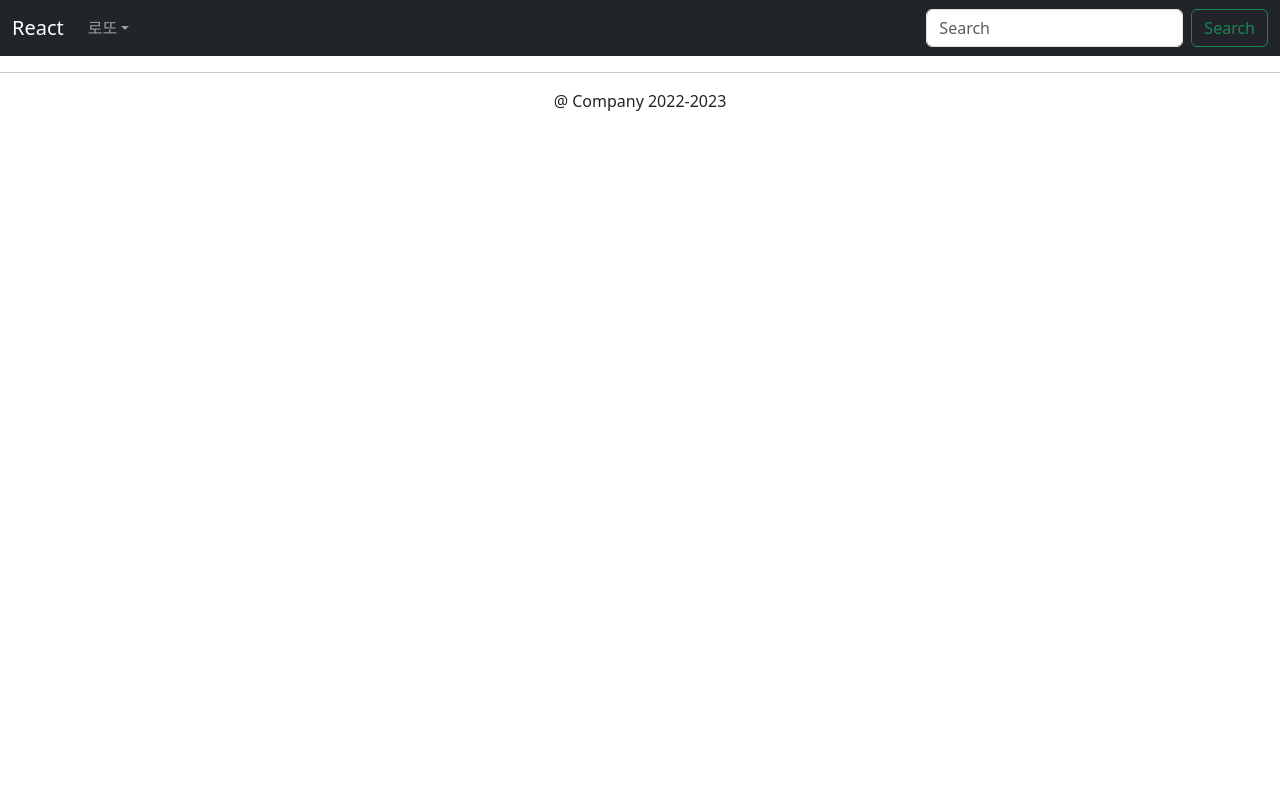
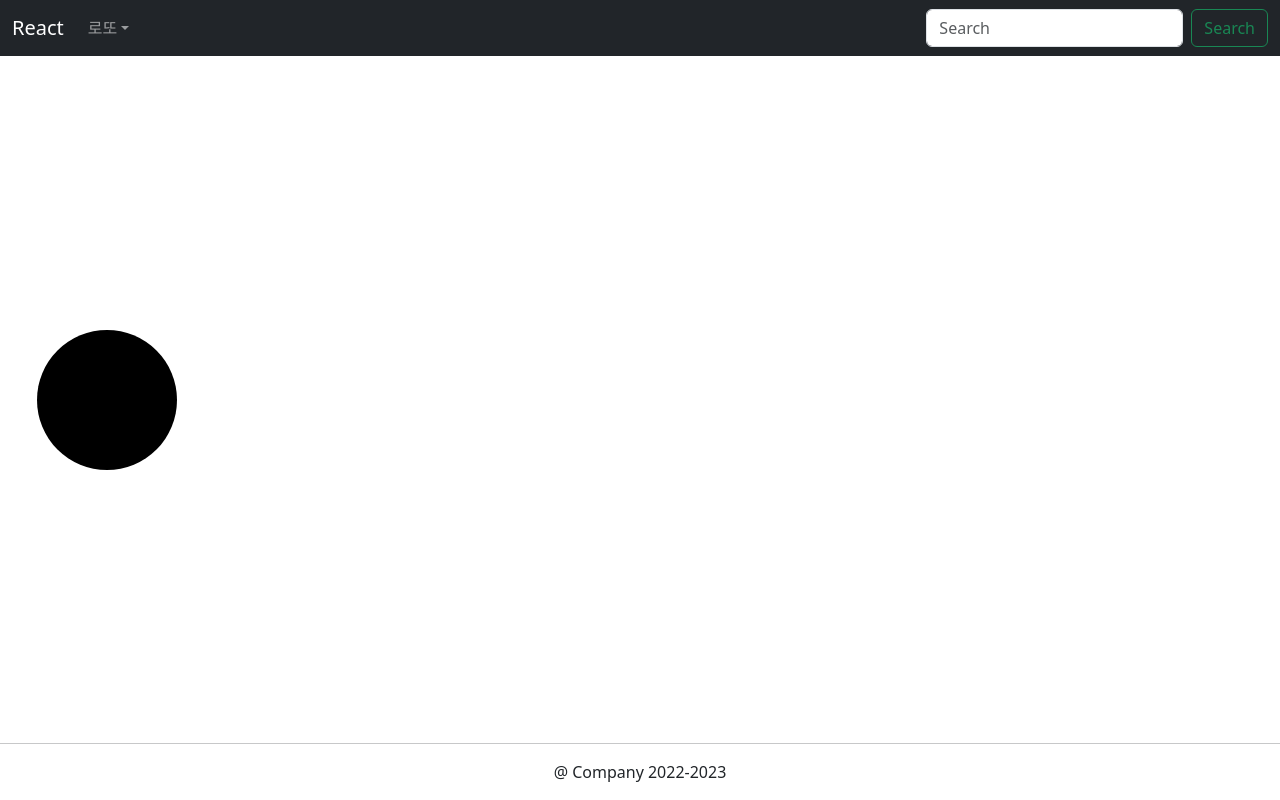
Before and after one commit to khg011213/react_vite_khj_game_project, a React (Vite) app: page / in a window 1280 px wide. Built offline with nearby package versions, Linux system fonts and the light colour scheme.

Commit message:
로또 볼 완성

```diff
--- a/src/App.jsx
+++ b/src/App.jsx
@@ -4,11 +4,11 @@
 //Outlet URL에 따라 변경되는 부분
 function App() {
   return (
-    <>
+    <div className="d-flex flex-column vh-100 justify-content-between">
       <Header></Header>
       <Outlet />
       <Footer></Footer>
-    </>
+    </div>
   );
 }
 
--- /dev/null
+++ b/src/components/layout/lotto/LottoBall.jsx
@@ -0,0 +1,47 @@
+import React from "react";
+//({lottoNum}) =>  객체 분해로 가져오기
+const LottoBall = ({ lottoNum }) => {
+  const handleColor = (lottoNum) => {
+    let color = "black";
+    if (lottoNum <= 10) {
+      color = "gold";
+    } else if (lottoNum <= 20) {
+      color = "green";
+    } else if (lottoNum <= 30) {
+      color = "gray";
+    } else if (lottoNum <= 40) {
+      color = "blue";
+    } else {
+      color = "black";
+    }
+    console.log("색상" + color);
+    return color;
+  };
+  return (
+    <div>
+      <div class="col-lg-2 mt-3 d-flex justify-content-around">
+        <svg
+          class="rounded-circle"
+          margin="30"
+          width="140"
+          height="140"
+          focusable="false"
+        >
+          <rect width="100%" height="100%" fill={handleColor(lottoNum)}></rect>
+          <text
+            text-anchor="middle"
+            x="50%"
+            y="50%"
+            fill="white"
+            dy=".3em"
+            font-size="60"
+          >
+            {lottoNum}
+          </text>
+        </svg>
+      </div>
+    </div>
+  );
+};
+
+export default LottoBall;
--- a/src/router/Router.jsx
+++ b/src/router/Router.jsx
@@ -2,17 +2,18 @@
 import { createBrowserRouter } from "react-router-dom";
 import App from "../App";
 import Footer from "../components/layout/Footer";
+import LottoBall from "../components/layout/lotto/LottoBall";
 
 const routes = [
   {
     path: "/",
     element: <App />,
     loader: () => "로또",
-    Children: [
+    children: [
       {
         path: "/",
         loader: () => "로또",
-        element: <Footer />,
+        element: <LottoBall />,
       },
     ],
   },
```
